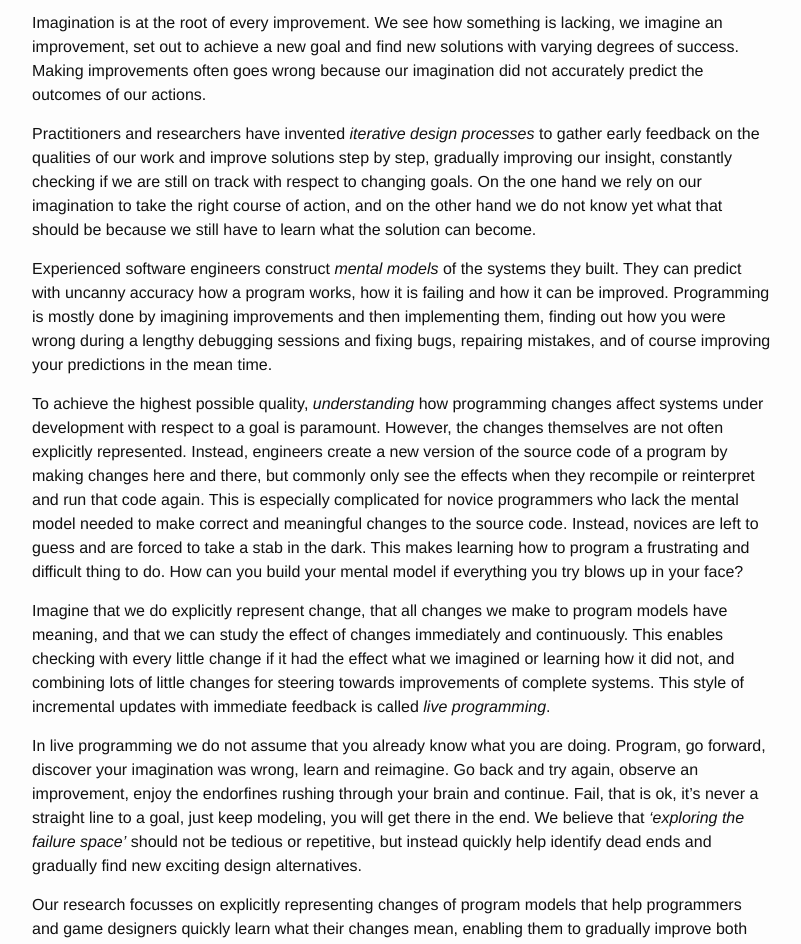
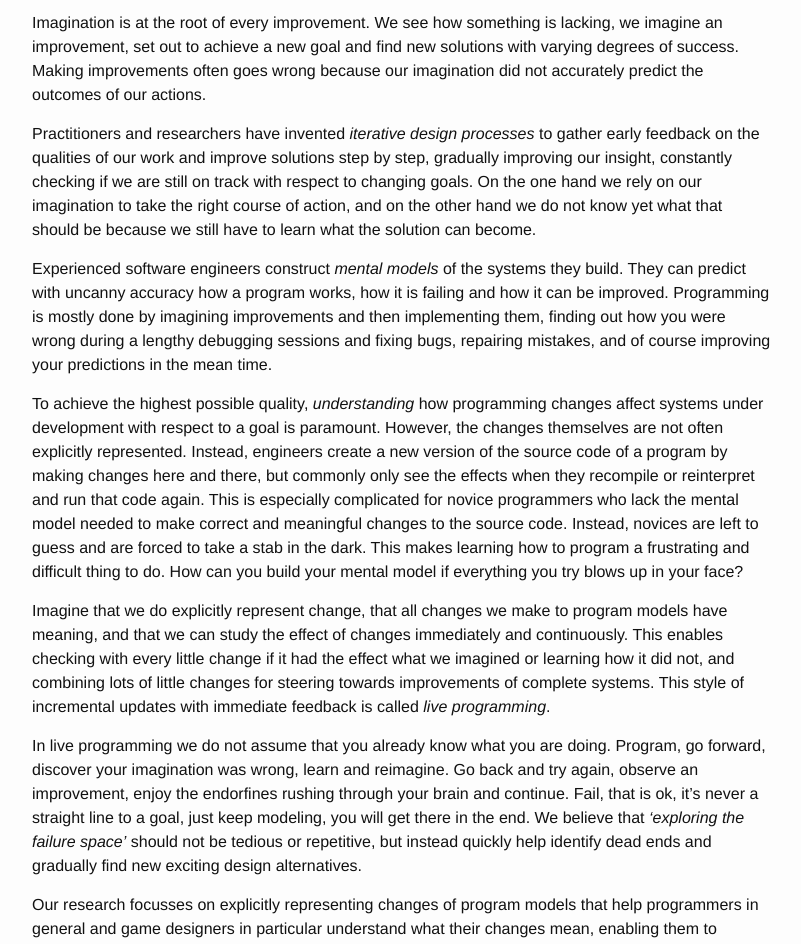
Before and after one commit to LiveGameDesign/LiveGameDesign.github.io, a Jekyll site: the page built from _posts/2019-02-05-Live-Modeling.md, in a window 1280 px wide and 1400 px high, scrolled down 557 px. Shown: the top 944 px of the window, without its empty margins (238-1039 px from the left). Built offline with Jekyll 4.4.1, drawn with Linux system fonts in a browser that asks for light colours; some of the changed text lies outside the part shown.

Commit message:
rephrase

```diff
--- a/_posts/2019-02-05-Live-Modeling.md
+++ b/_posts/2019-02-05-Live-Modeling.md
@@ -20,7 +20,7 @@ Imagination is at the root of every improvement. We see how something is lacking
 
 Practitioners and researchers have invented *iterative design processes* to gather early feedback on the qualities of our work and improve solutions step by step, gradually improving our insight, constantly checking if we are still on track with respect to changing goals. On the one hand we rely on our imagination to take the right course of action, and on the other hand we do not know yet what that should be because we still have to learn what the solution can become.
 
-Experienced software engineers construct *mental models* of the systems they built. They can predict with uncanny accuracy how a program works, how it is failing and how it can be improved. Programming is mostly done by imagining improvements and then implementing them, finding out how you were wrong during a lengthy debugging sessions and fixing bugs, repairing mistakes, and of course improving your predictions in the mean time.
+Experienced software engineers construct *mental models* of the systems they build. They can predict with uncanny accuracy how a program works, how it is failing and how it can be improved. Programming is mostly done by imagining improvements and then implementing them, finding out how you were wrong during a lengthy debugging sessions and fixing bugs, repairing mistakes, and of course improving your predictions in the mean time.
 
 To achieve the highest possible quality, *understanding* how programming changes affect systems under development with respect to a goal is paramount. However, the changes themselves are not often explicitly represented. Instead, engineers create a new version of the source code of a program by making changes here and there, but commonly only see the effects when they recompile or reinterpret and run that code again. This is especially complicated for novice programmers who lack the mental model needed to make correct and meaningful changes to the source code. Instead, novices are left to guess and are forced to take a stab in the dark. This makes learning how to program a frustrating and difficult thing to do. How can you build your mental model if everything you try blows up in your face?
 
@@ -30,7 +30,7 @@ In live programming we do not assume that you already know what you are doing.
 Program, go forward, discover your imagination was wrong, learn and reimagine. Go back and try again, observe an improvement, enjoy the endorfines rushing through your brain and continue. Fail, that is ok, it's never a straight line to a goal, just keep modeling, you will get there in the end.
 We believe that *'exploring the failure space'* should not be tedious or repetitive, but instead quickly help identify dead ends and gradually find new exciting design alternatives.
 
-Our research focusses on explicitly representing changes of program models that help programmers and game designers quickly learn what their changes mean, enabling them to gradually improve both their insight and their programs [1].
+Our research focusses on explicitly representing changes of program models that help programmers in general and game designers in particular understand what their changes mean, enabling them to gradually improve both their insight and their programs [1].
 
 ### Live Programming for State Machines
 A key research challenge in live modeling is to determine how to migrate the application's run-time state with the changes to its source code.
```
